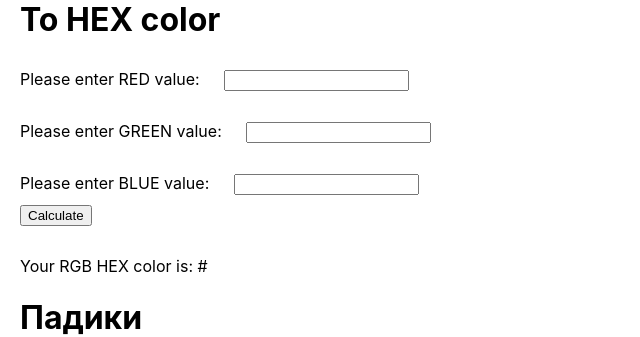
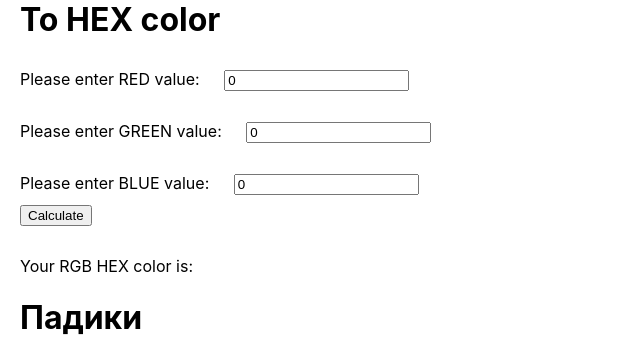
Before and after one commit to OlehZinchenko/JS, a React (Create React App) app: page / in a window 1280 px wide. Shown: the part 1047-1384 px from the top of the page, without its empty margins (0-640 px from the left). Built offline with nearby package versions, Linux system fonts and the light colour scheme.

Commit message:
Fix bugs

```diff
--- a/src/Components/RGB.js
+++ b/src/Components/RGB.js
@@ -2,60 +2,63 @@ import React from "react";
 import {Input} from "./Input";
 import {useState} from "react";
 
+function rgbToHex(r, g, b) {
+    return "#" + (1 << 24 | r << 16 | g << 8 | b).toString(16).slice(1);
+}
+
 export const RGB = () => {
-    const [number1, setNumber1] = useState('')
-    const [number2, setNumber2] = useState('')
-    const [number3, setNumber3] = useState('')
-    let [temp1, setTemp1] = useState(0)
-    let [temp2, setTemp2] = useState(0)
-    let [temp3, setTemp3] = useState(0)
+    const [red, setRed] = useState(0)
+    const [green, setGreen] = useState(0)
+    const [blue, setBlue] = useState(0)
     const [result, setResult] = useState('')
 
 
     const Calc = () => {
-        setTemp1(
-            temp1%16 === 10 ? temp1= 'A' :
-                    temp1%16 === 11? temp1= 'B' :
-                        temp1%16 === 12? temp1 = 'C':
-                            temp1%16 === 13? temp1 = 'D':
-                                temp1%16 === 14? temp1 = 'E':
-                                    temp1%16 === 12? temp1 = 'C' : temp1 = 'D')
+        setResult(rgbToHex(red, green, blue))
 
-            setNumber1(temp1%16)
-        setTemp2(temp2%16 === 10 ? temp2= 'A' :
-            temp2%16 === 11? temp2= 'B' :
-                temp2%16 === 12? temp2 = 'C':
-                    temp2%16 === 13? temp2 = 'D':
-                        temp2%16 === 14? temp2 = 'E':
-                            temp2%16 === 12? temp2 = 'C' : temp2 = 'D')
-        setNumber2(temp2%16)
-        setTemp3(temp3%16 === 10 ? temp3= 'A' :
-            temp3%16 === 11? temp3= 'B' :
-                temp3%16 === 12? temp3 = 'C':
-                    temp3%16 === 13? temp3 = 'D':
-                        temp3%16 === 14? temp3 = 'E':
-                            temp3%16 === 12? temp3 = 'C' : temp3 = 'D')
-        setNumber3(temp3%16)
-        setResult(number3 + number2 + number1)
+        // setTemp1(
+        //     temp1%16 === 10 ? temp1= 'A' :
+        //             temp1%16 === 11? temp1= 'B' :
+        //                 temp1%16 === 12? temp1 = 'C':
+        //                     temp1%16 === 13? temp1 = 'D':
+        //                         temp1%16 === 14? temp1 = 'E':
+        //                             temp1%16 === 12? temp1 = 'C' : temp1 = 'D')
+        //
+        //     setNumber1(temp1%16)
+        // setTemp2(temp2%16 === 10 ? temp2= 'A' :
+        //     temp2%16 === 11? temp2= 'B' :
+        //         temp2%16 === 12? temp2 = 'C':
+        //             temp2%16 === 13? temp2 = 'D':
+        //                 temp2%16 === 14? temp2 = 'E':
+        //                     temp2%16 === 12? temp2 = 'C' : temp2 = 'D')
+        // setNumber2(temp2%16)
+        // setTemp3(temp3%16 === 10 ? temp3= 'A' :
+        //     temp3%16 === 11? temp3= 'B' :
+        //         temp3%16 === 12? temp3 = 'C':
+        //             temp3%16 === 13? temp3 = 'D':
+        //                 temp3%16 === 14? temp3 = 'E':
+        //                     temp3%16 === 12? temp3 = 'C' : temp3 = 'D')
+        // setNumber3(temp3%16)
+        // setResult(number3 + number2 + number1)
     }
 
     return (
         <div>
             <div>
                 <span>Please enter RED value: </span>
-                <Input value={number1} setValue={setNumber1}/>
+                <Input value={red} setValue={setRed}/>
             </div>
             <div>
                 <span>Please enter GREEN value: </span>
-                <Input value={number2} setValue={setNumber2}/>
+                <Input value={green} setValue={setGreen}/>
             </div>
             <div>
                 <span>Please enter BLUE value: </span>
-                <Input value={number3} setValue={setNumber3}/>
+                <Input value={blue} setValue={setBlue}/>
             </div>
             <button onClick={Calc}>Calculate</button>
             <div>
-                <span>Your RGB HEX color is: #{result} </span>
+                <span>Your RGB HEX color is: {result} </span>
             </div>
         </div>
     )
```
